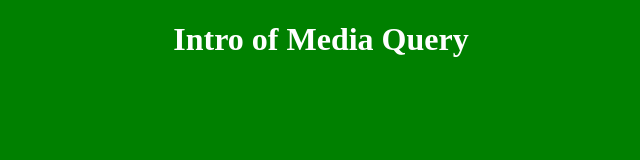
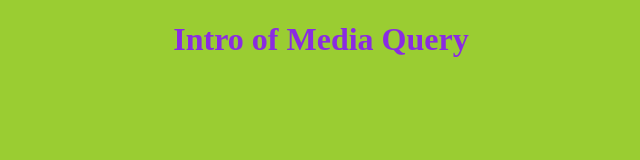
Before and after one commit to ashish23-byte/MediaQuery, a plain HTML site: page index.html in a window 1280 px wide. Shown: the whole page, without its empty margins (319-959 px from the left). Drawn offline with Linux system fonts and the light colour scheme.

Commit message:
add media query for lg

```diff
--- a/style.css
+++ b/style.css
@@ -20,3 +20,11 @@ h1{
         color: white;
     }
 }
+@media (min-width: 1024px){
+    body{
+        background-color: yellowgreen;
+    }
+    h1{
+        color: blueviolet;
+    }
+}
```
